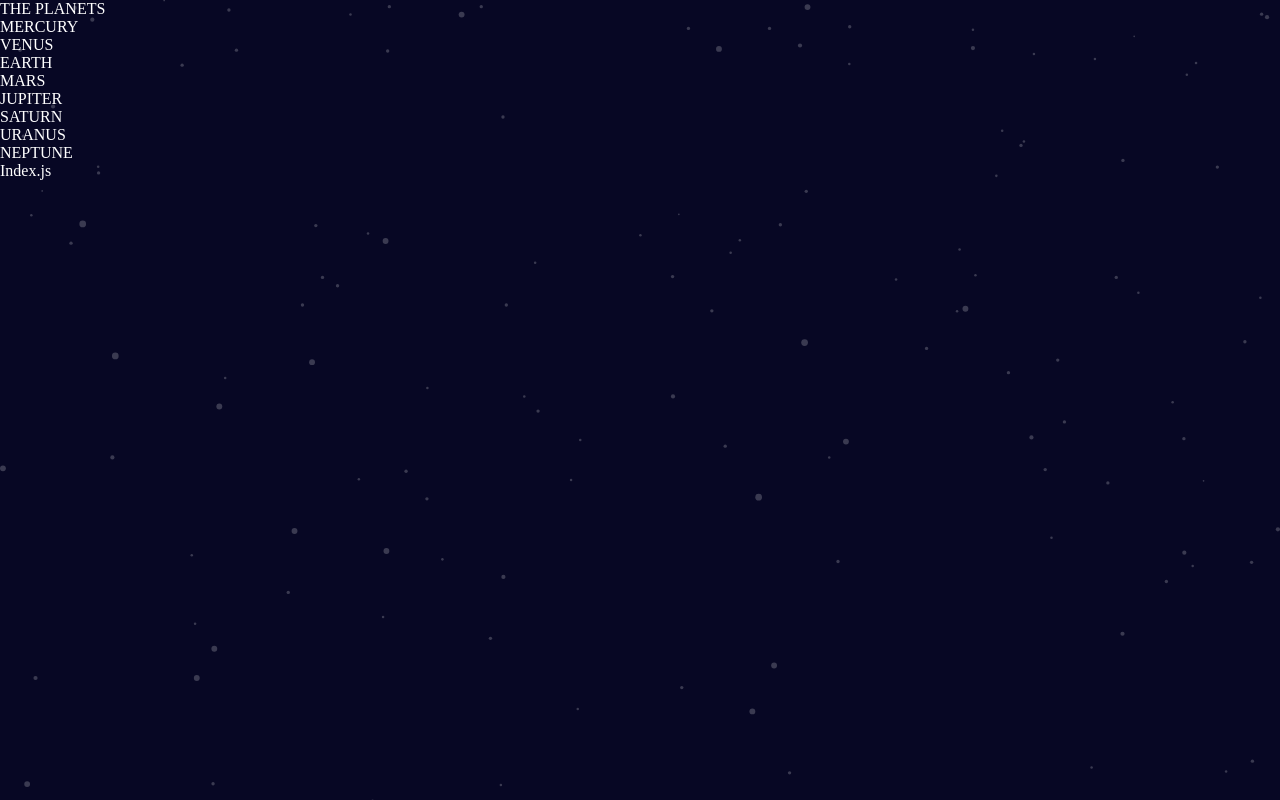
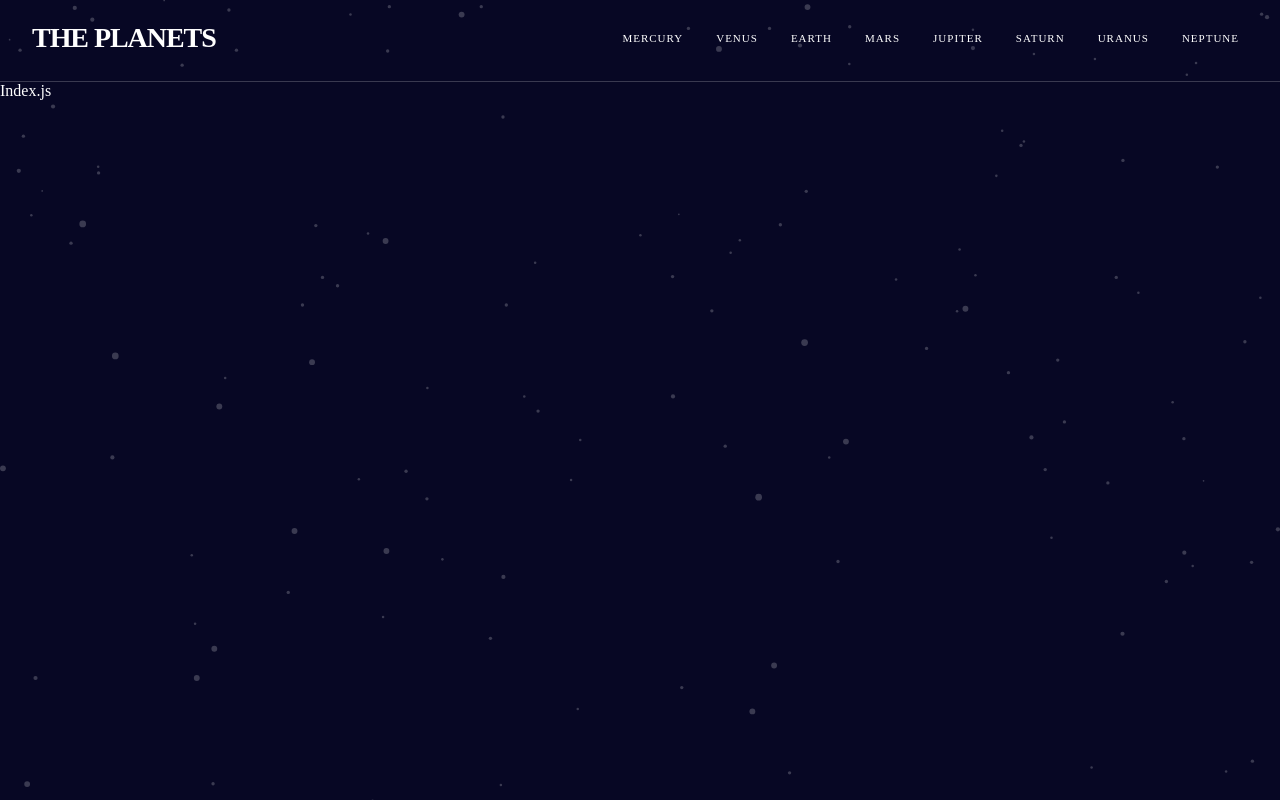
Before and after one commit to KARSE22/planet-factopia, a Next.js app: page / in a window 1280 px wide. Built offline with nearby package versions, Linux system fonts and the light colour scheme.

Commit message:
navbar styled and added to all pages

```diff
--- a/components/Layout.jsx
+++ b/components/Layout.jsx
@@ -4,13 +4,9 @@ import Image from 'next/image';
 export default function Layout( { children } ) {
   return (
     <>
-      {/* <Image
-        src="../assets/background-stars.svg"
-        alt= "Stars background"
-        fill
-        priority
-      /> */}
-      <Navbar/>
+      <header>
+        <Navbar/>
+      </header>
       <main>{children}</main>
     </>
   )
--- a/components/Navbar.jsx
+++ b/components/Navbar.jsx
@@ -1,16 +1,18 @@
+import styles from "@/styles/Navbar.module.css";
+
 export default function Navbar() {
   return (
-    <nav>
-      <ul>
-        <li>THE PLANETS</li>
-        <li>MERCURY</li>
-        <li>VENUS</li>
-        <li>EARTH</li>
-        <li>MARS</li>
-        <li>JUPITER</li>
-        <li>SATURN</li>
-        <li>URANUS</li>
-        <li>NEPTUNE</li>
+    <nav className={`${styles.headerNav} ${styles.flexGroup}`}>
+      <h1 className={styles.title}>The Planets</h1>
+      <ul className={`${styles.flexGroup} ${styles.list}`}>
+        <li>Mercury</li>
+        <li>Venus</li>
+        <li>Earth</li>
+        <li>Mars</li>
+        <li>Jupiter</li>
+        <li>Saturn</li>
+        <li>Uranus</li>
+        <li>Neptune</li>
       </ul>
     </nav>
   )
--- /dev/null
+++ b/styles/Navbar.module.css
@@ -0,0 +1,24 @@
+.flexGroup {
+  display: flex;
+}
+
+.headerNav {
+  justify-content: space-between;
+  align-items: center;
+  padding: 1.375rem 2.5625rem 1.6845rem 2rem;
+  text-transform: uppercase;
+  border-bottom: 1px solid hsl(0, 0%, 100%, 0.2);
+}
+
+.title {
+  font-size: 1.75rem;
+  line-height: 2rem;
+  letter-spacing: -1.05px;
+}
+
+.list {
+  column-gap: 2.0625rem;
+  line-height: 1.5625rem;
+  letter-spacing: 1px;
+  font-size: 0.6875rem;
+}
```
